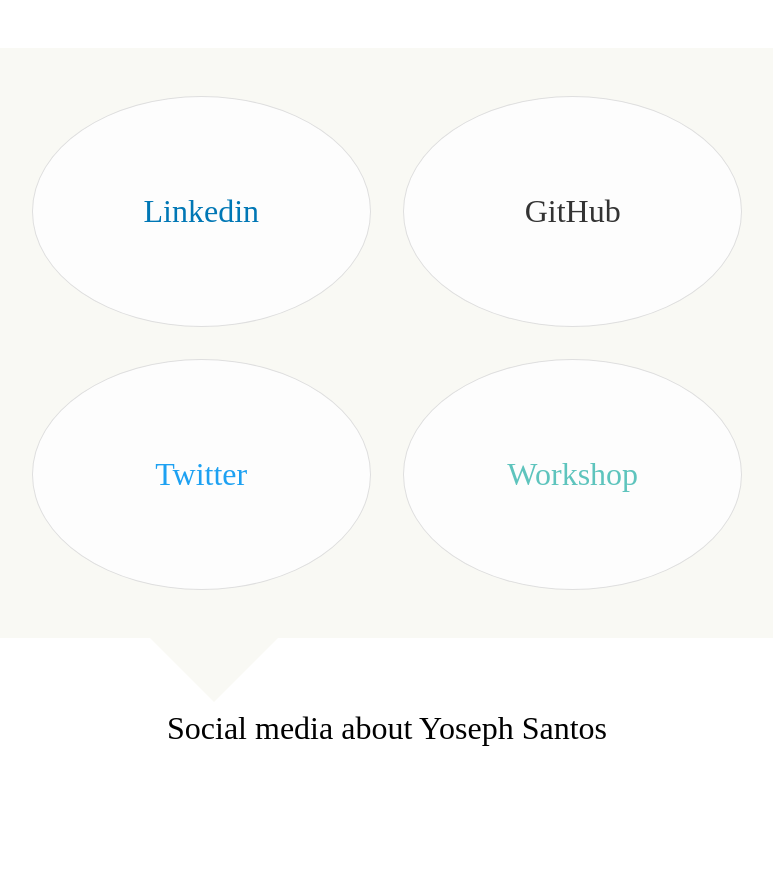
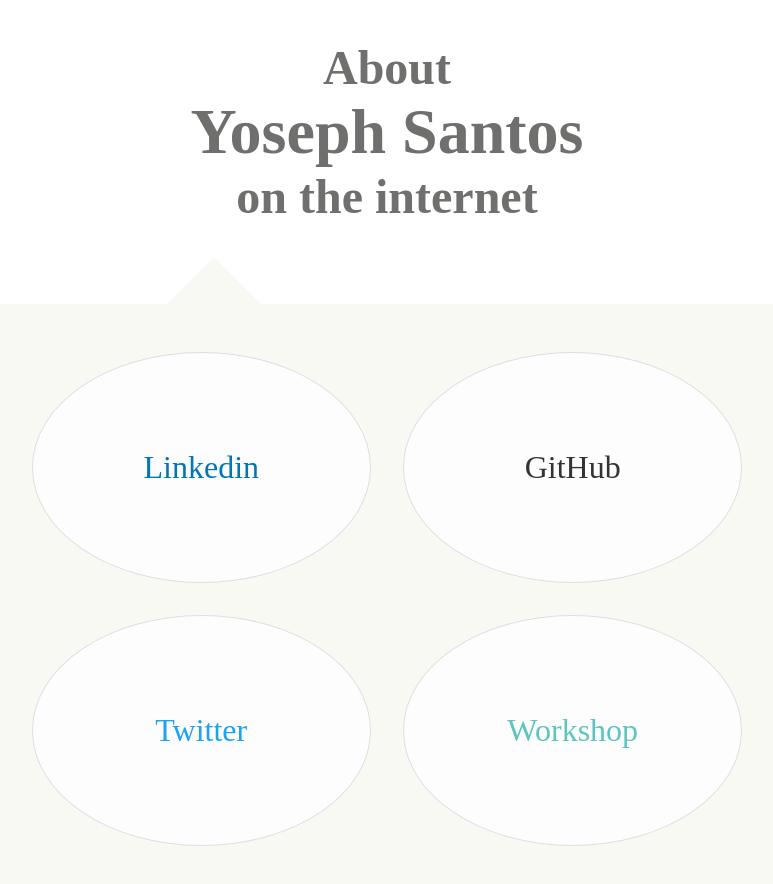
Before and after one commit to YosephCode/portyocode, a React app: page / in a window 1280 px wide. Shown: the top 884 px of the page, without its empty margins (253-1026 px from the left). Before the commit the page ends 800 px from the top, so only its background shows below. Built offline with nearby package versions, Linux system fonts and the light colour scheme.

Commit message:
layout title

```diff
--- a/app/components/MySelf.js
+++ b/app/components/MySelf.js
@@ -33,6 +33,15 @@
   render() {
     return (
       <div className="center">
+        <div className="color-title">
+          <h2 className="no-margin-bottom">
+            About
+          </h2>
+          <h1 className="no-margin">Yoseph Santos</h1>
+          <h2 className="no-margin-top">
+            on the internet
+          </h2>
+        </div>
         <div className="talk-bubble tri-right round btm-left">
           <nav>
             <MyMenu
@@ -40,9 +49,6 @@
             />
           </nav>
         </div>
-        <div>
-          <p>Social media about Yoseph Santos</p>
-        </div>
       </div>
     );
   }
--- a/app/css/main.css
+++ b/app/css/main.css
@@ -16,6 +16,15 @@
 }
 .no-padding {
   padding: 0;
+}
+.no-margin {
+  margin:0;
+}
+.no-margin-bottom {
+  margin-bottom: 0;
+}
+.no-margin-top {
+  margin-top: 0;
 }
 /*
 ====================
@@ -68,6 +77,9 @@
 .color-twitter {
   color: #1da1f2;
 }
+.color-title {
+  color: #6f6f6d;
+}
 
 
 
@@ -85,7 +97,7 @@
 	-moz-border-radius: 30px;
 
 }
-.tri-right.btm-left:after{
+.tri-right.btm-left:before{
   content: ' ';
   position: absolute;
   height: 0;
@@ -93,5 +105,6 @@
   border: 4rem solid;
   border-color: transparent transparent transparent #f9f9f4;
   z-index: 0;
-  transform: rotateZ(90deg);
+  top: -111px;
+  transform: rotateZ(-90deg);
 }
```
Also changed, not shown: public/bundle.js.
